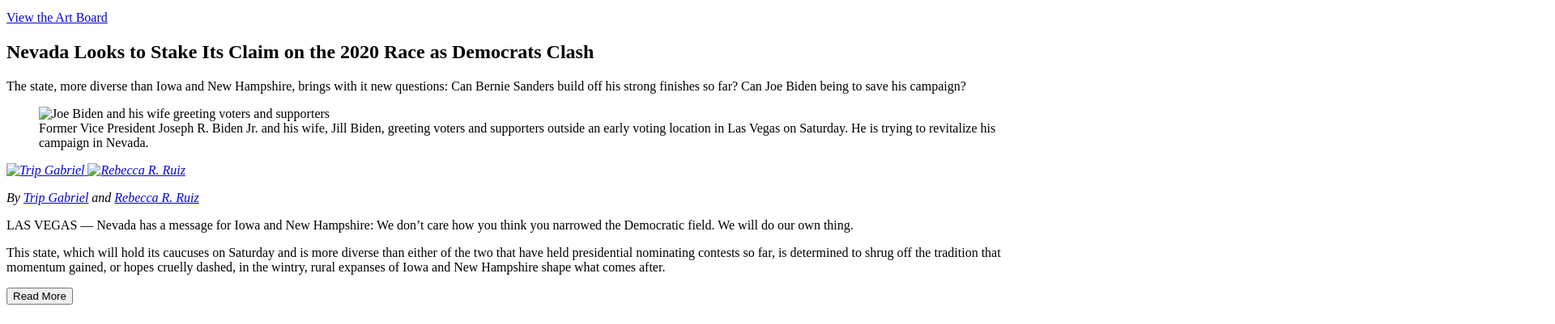
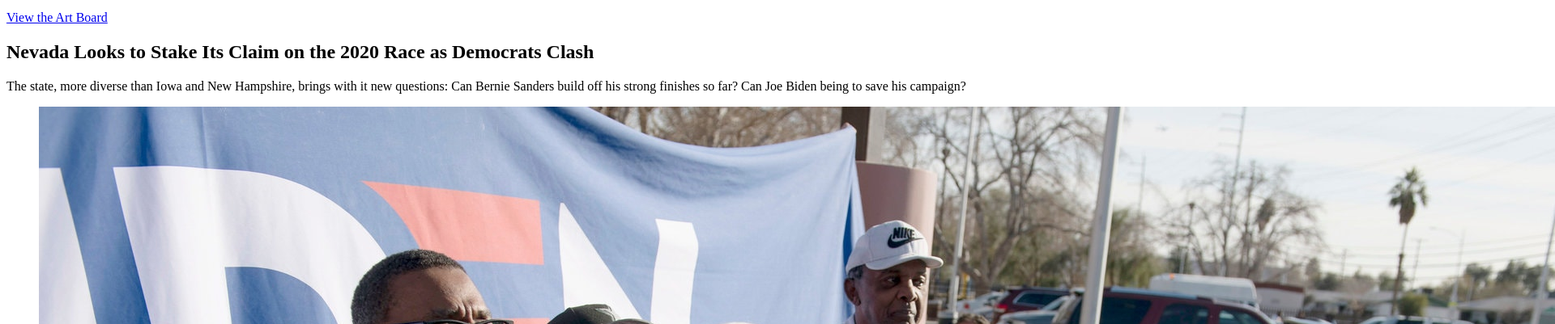
Before and after one commit to ktlyndng/create-the-elements, a plain HTML site: page journalism/index.html in a window 1280 px wide. Shown: the part 215-616 px from the top of the page at 81% size, 1920 px wide, since content can reach past the window. Drawn offline with Linux system fonts and the light colour scheme; the site is published under a folder, as on GitHub Pages, so addresses that start at the root find nothing.

Commit message:
updated all image codes

```diff
--- a/journalism/index.html
+++ b/journalism/index.html
@@ -81,7 +81,7 @@
           Children: img, figcaption
           Documentation: https://developer.mozilla.org/en-US/docs/Web/HTML/Element/figure
         -->
-        <figure><img src="/images/joe-biden.jpg" alt="Joe Biden and his wife greeting voters and supporters" width: 100%>
+        <figure><img src="./../images/joe-biden.jpg" alt="Joe Biden and his wife greeting voters and supporters" width: 100%>
           <!--
             73
             TODO: Make an img element
@@ -137,7 +137,7 @@
                 - width: 100%
               Documentation: https://developer.mozilla.org/en-US/docs/Web/HTML/Element/img
             -->
-            <img src="/images/trip-gabriel.png" width="100%" alt="Trip Gabriel">
+            <img src="./../images/trip-gabriel.png" width="100%" alt="Trip Gabriel">
           </a>
 
           <!--
@@ -162,7 +162,7 @@
                 - width: 100%
               Documentation: https://developer.mozilla.org/en-US/docs/Web/HTML/Element/img
             -->
-            <img src="/images/rebecca-ruiz.png" width="100%" alt="Rebecca R. Ruiz">
+            <img src="./../images/rebecca-ruiz.png" width="100%" alt="Rebecca R. Ruiz">
           </a>
 
           <!--
```
Also changed, not shown: anatomy-and-navigation/index.html (+1 -1 lines), card/index.html (+1 -1 lines), common-elements/index.html (+1 -1 lines).
